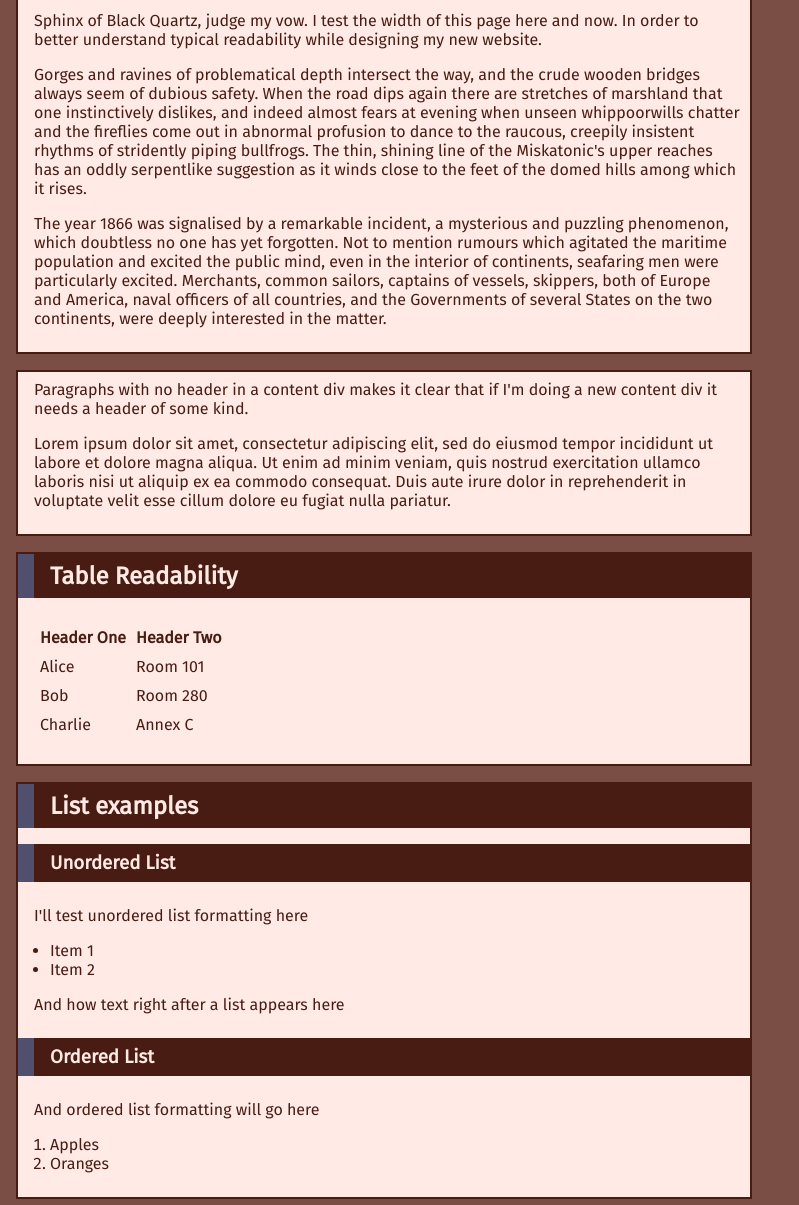
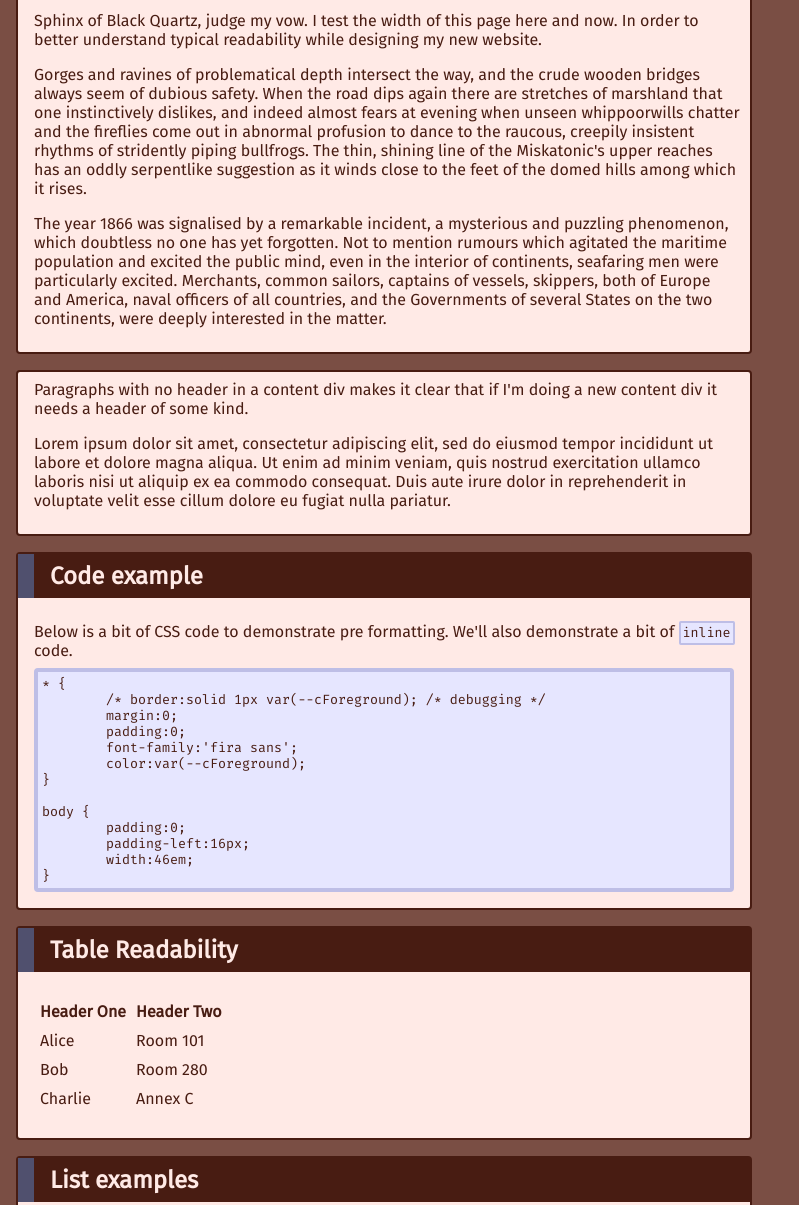
Before and after one commit to bagelbyheart/stationary, a plain HTML site: page index.html in a window 1280 px wide. Shown: the part 282-1487 px from the top of the page, without its empty margins (0-799 px from the left). Drawn offline with Linux system fonts and the light colour scheme.

Commit message:
smoothing over
- border radius on main boxes
- initial pre element treatment
- initial inline code treatment

```diff
--- a/bagel.css
+++ b/bagel.css
@@ -64,7 +64,7 @@ body {
 	width:46em;
 }
 
-p, table, h1,h2,h3,h4, h5 {
+p, pre, table, h1,h2,h3,h4, h5 {
 	padding:8px;
 	padding-left:16px;
 }
@@ -84,8 +84,24 @@ th, td {
 	padding: .25em;
 }
 
+pre, code {
+	font-family: 'fira mono';
+	font-size:smaller;
+}
+
 pre {
-	font-family: 'fira mono';
+	border:solid 4px var(--lux3);
+	border-radius:4px;
+	background-color:var(--lux4);
+	margin:0 16px;
+	padding:4px;
+}
+
+code {
+	border:solid 2px var(--lux3);
+	border-radius:2px;
+	background-color:var(--lux4);
+	padding:2px;
 }
 
 ol, ul {
@@ -101,6 +117,7 @@ ol, ul {
 .header, .footer, .content {
 	background-color:var(--cBackground);
 	border:solid 2px var(--cForeground);
+	border-radius:4px;
 	/* border-left:solid 16px var(--cAccent); */
 	padding-bottom:16px;
 }
--- a/index.html
+++ b/index.html
@@ -28,6 +28,23 @@
 <div class="content"><!-- Paragraphs with no header  -->
 <p>Paragraphs with no header in a content div makes it clear that if I'm doing a new content div it needs a header of some kind.</p>
 <p>Lorem ipsum dolor sit amet, consectetur adipiscing elit, sed do eiusmod tempor incididunt ut labore et dolore magna aliqua. Ut enim ad minim veniam, quis nostrud exercitation ullamco laboris nisi ut aliquip ex ea commodo consequat. Duis aute irure dolor in reprehenderit in voluptate velit esse cillum dolore eu fugiat nulla pariatur.</p>
+</div>
+
+<div class="content"><h2>Code example</h2>
+<p>Below is a bit of CSS code to demonstrate pre formatting. We'll also demonstrate a bit of <code>inline</code> code.</p>
+<pre>* {
+	/* border:solid 1px var(--cForeground); /* debugging */
+	margin:0;
+	padding:0;
+	font-family:'fira sans';
+	color:var(--cForeground);
+}
+
+body {
+	padding:0;
+	padding-left:16px;
+	width:46em;
+}</pre>
 </div>
 
 <div class="content"><h2>Table Readability</h2>
```
